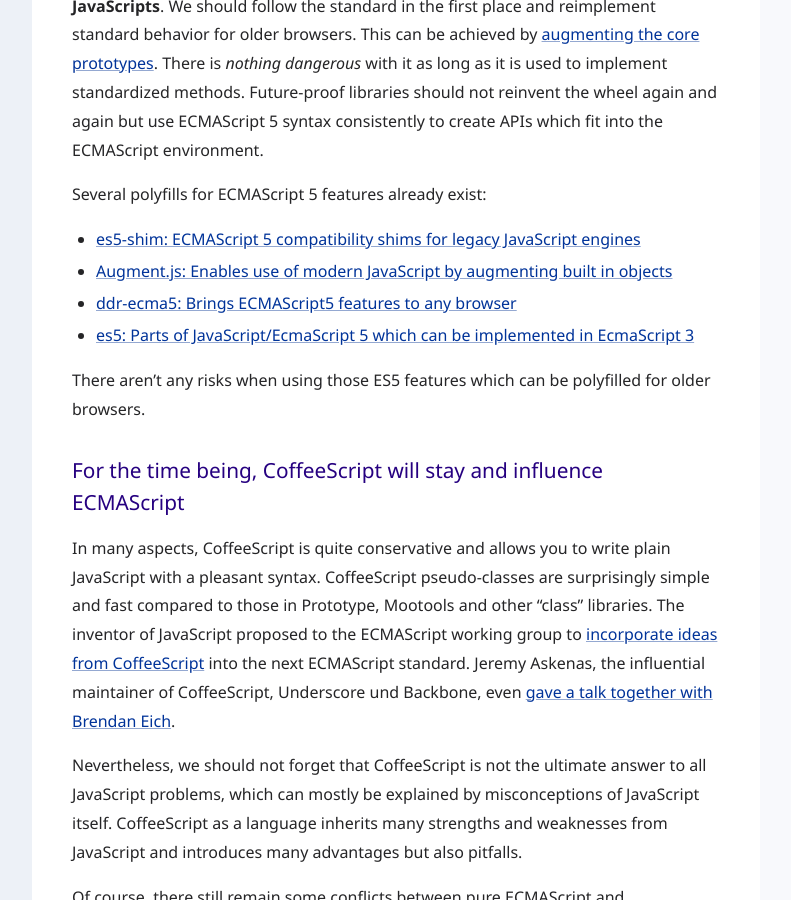
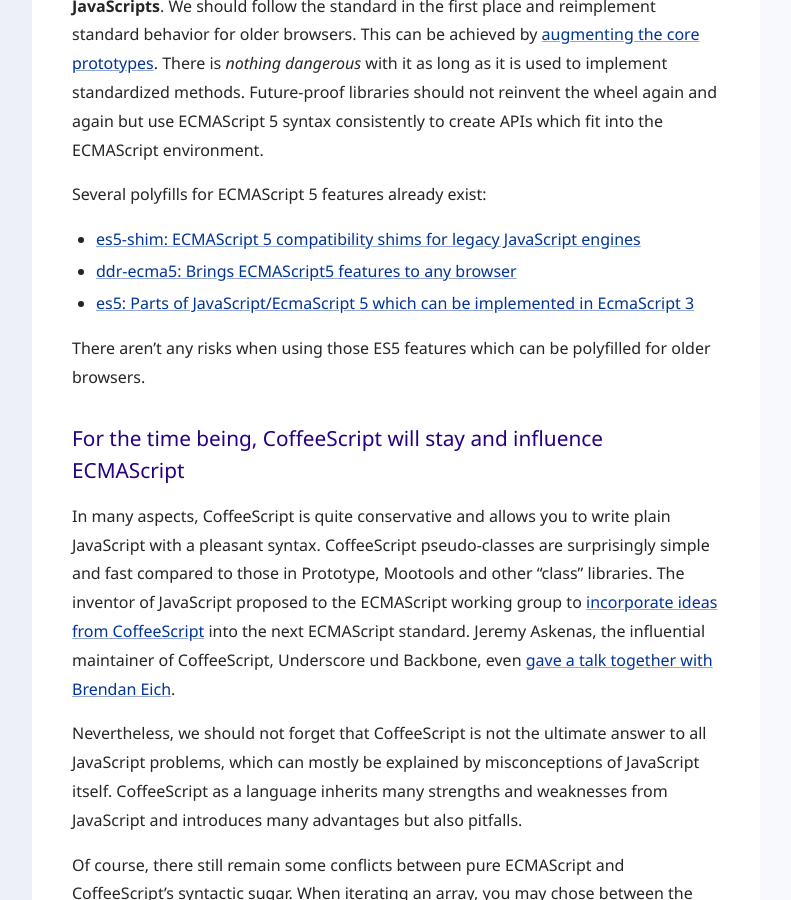
Before and after one commit to molily/molily.de, a Jekyll site: the page built from _posts/2011-08-09-javascript-libraries.html, in a window 1280 px wide and 900 px high, scrolled down 5582 px. Shown: the whole window, without its empty margins (88-879 px from the left). Built offline with Jekyll 4.4.1, drawn with Linux system fonts in a browser that asks for light colours; some web fonts are replaced.

Commit message:
Link fixes

```diff
--- a/_posts/2011-07-02-javascript-standards.html
+++ b/_posts/2011-07-02-javascript-standards.html
@@ -191,8 +191,7 @@
 <p>Es gibt bereits einige Polyfills für ECMAScript-5-Features:</p>
 
 <ul class="compact-list">
-  <li><a href="https://github.com/kriskowal/es5-shim/">es5-shim: ECMAScript 5 compatibility shims for legacy JavaScript engines</a></li>
-  <li><a href="http://augmentjs.com/">Augment.js: Enables use of modern JavaScript by augmenting built in objects</a></li>
+  <li><a href="https://github.com/es-shims/es5-shim">es5-shim: ECMAScript 5 compatibility shims for legacy JavaScript engines</a></li>
   <li><a href="http://code.google.com/p/ddr-ecma5/">ddr-ecma5: Brings ECMAScript5 features to any browser</a></li>
   <li><a href="https://bitbucket.org/JustinLove/es5/src">es5: Parts of JavaScript/EcmaScript 5 which can be implemented in EcmaScript 3</a></li>
 </ul>
--- a/_posts/2011-08-09-javascript-libraries.html
+++ b/_posts/2011-08-09-javascript-libraries.html
@@ -190,8 +190,7 @@
 <p>Several polyfills for ECMAScript 5 features already exist:</p>
 
 <ul class="compact-list">
-  <li><a href="https://github.com/kriskowal/es5-shim/">es5-shim: ECMAScript 5 compatibility shims for legacy JavaScript engines</a></li>
-  <li><a href="http://augmentjs.com/">Augment.js: Enables use of modern JavaScript by augmenting built in objects</a></li>
+  <li><a href="https://github.com/es-shims/es5-shim">es5-shim: ECMAScript 5 compatibility shims for legacy JavaScript engines</a></li>
   <li><a href="http://code.google.com/p/ddr-ecma5/">ddr-ecma5: Brings ECMAScript5 features to any browser</a></li>
   <li><a href="https://bitbucket.org/JustinLove/es5/src">es5: Parts of JavaScript/EcmaScript 5 which can be implemented in EcmaScript 3</a></li>
 </ul>
```
